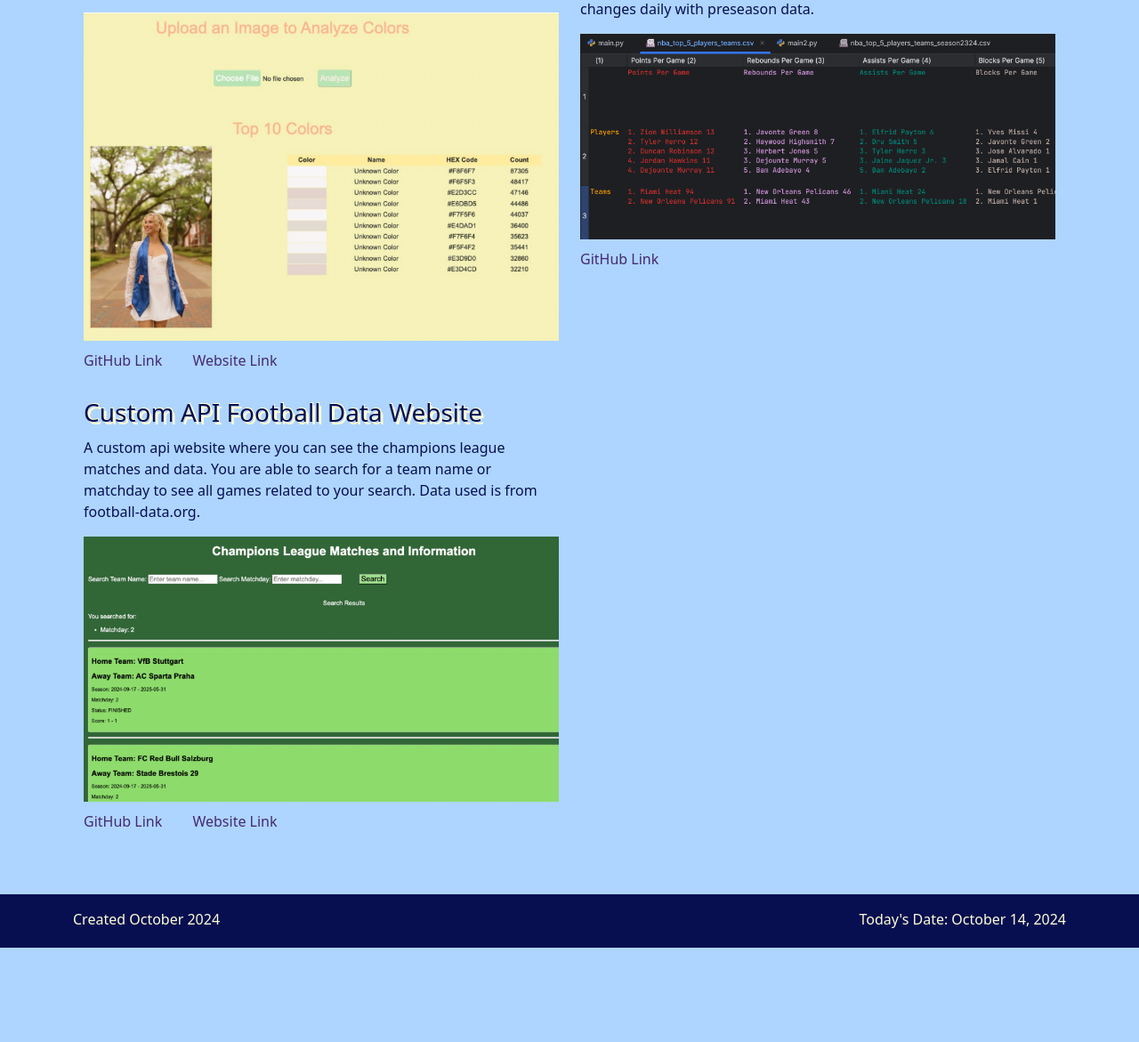
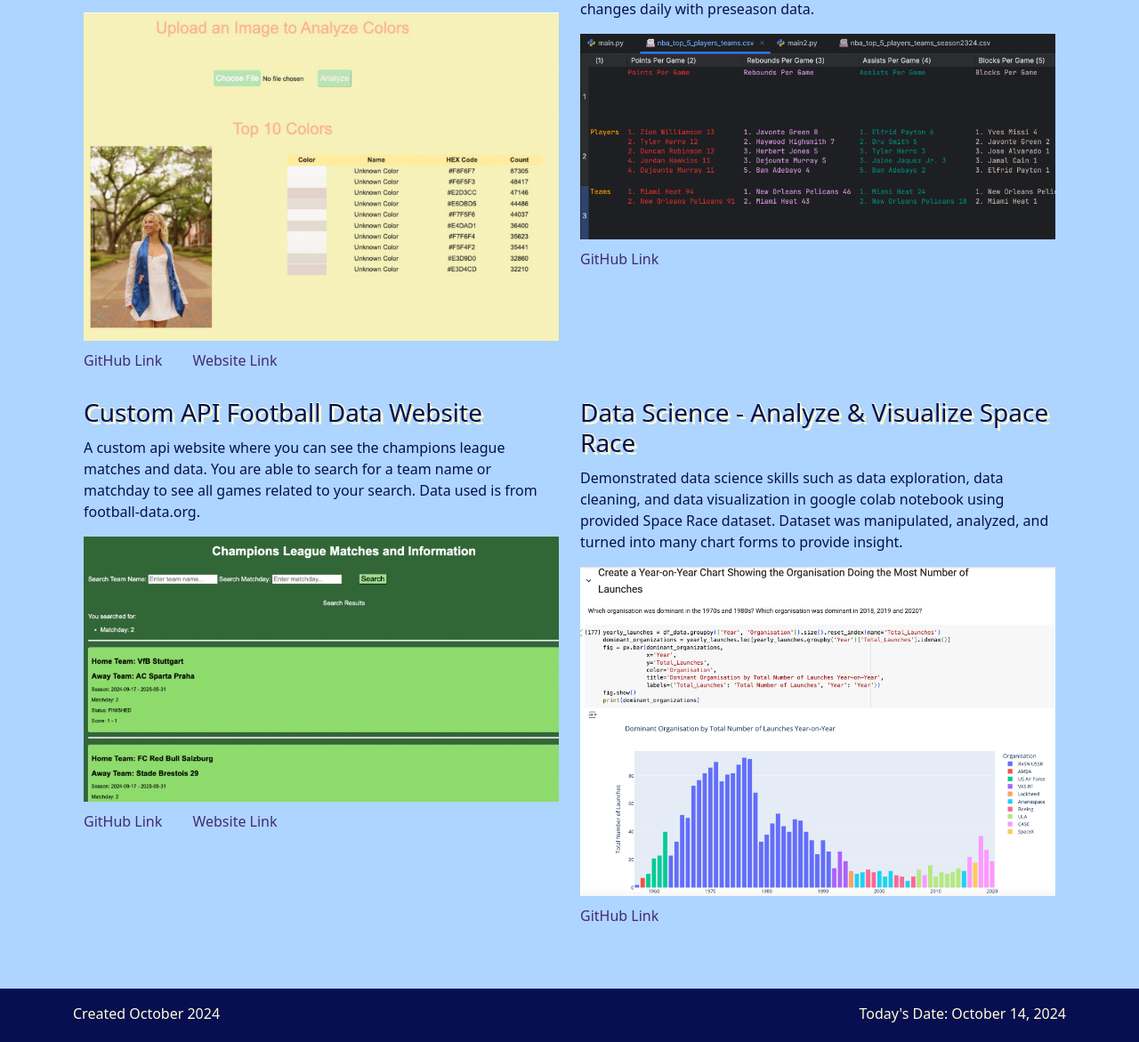
Before and after one commit to ellie-winer/PortfolioWebsite-Portfolio2, a Flask app: page / in a window 1280 px wide. Shown: the part 2977-4148 px from the top of the page at 89% size. Before the commit the page ends 4042 px from the top, so only its background shows below. Run offline with Flask 3, Linux system fonts and the light colour scheme; some libraries are stand-ins or nearby versions.

Commit message:
adding project 18

```diff
--- a/templates/index.html
+++ b/templates/index.html
@@ -84,6 +84,12 @@
             <a class="project-link" href="https://github.com/ellie-winer/CustomAPIWebsite-Portfolio15">GitHub Link</a>
             <a class="website-link" href="https://elliewinerapifbdata.onrender.com/">Website Link</a>
         </div>
+        <div class="col-md-6">
+            <h3 class="main-title">Data Science - Analyze & Visualize Space Race</h3>
+            <p class="subtitle">Demonstrated data science skills such as data exploration, data cleaning, and data visualization in google colab notebook using provided Space Race dataset. Dataset was manipulated, analyzed, and turned into many chart forms to provide insight.</p>
+            <img src="{{ url_for('static', filename='/assets/project18.jpeg') }}" class="img-fluid">
+            <a class="project-link" href="https://github.com/ellie-winer/AnalyzeandVisualizeSpaceRace-Portfolio18">GitHub Link</a>
+        </div>
     </div>
 </div>
 </body>
```
Also changed, not shown: static/assets/project18.jpeg (added).
